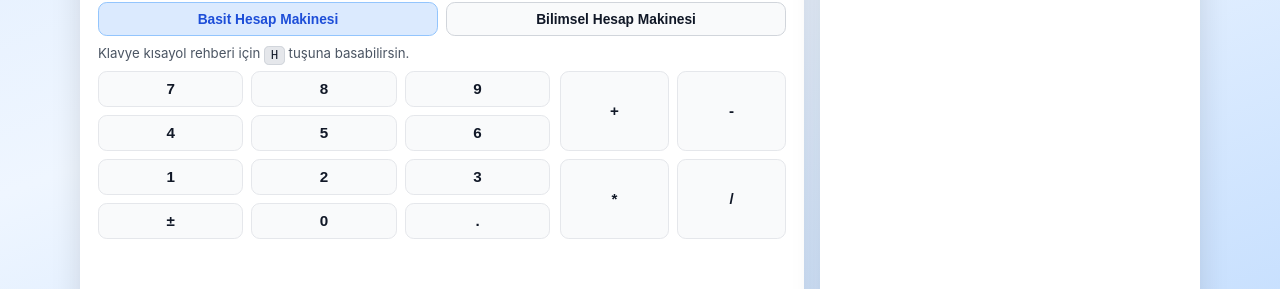
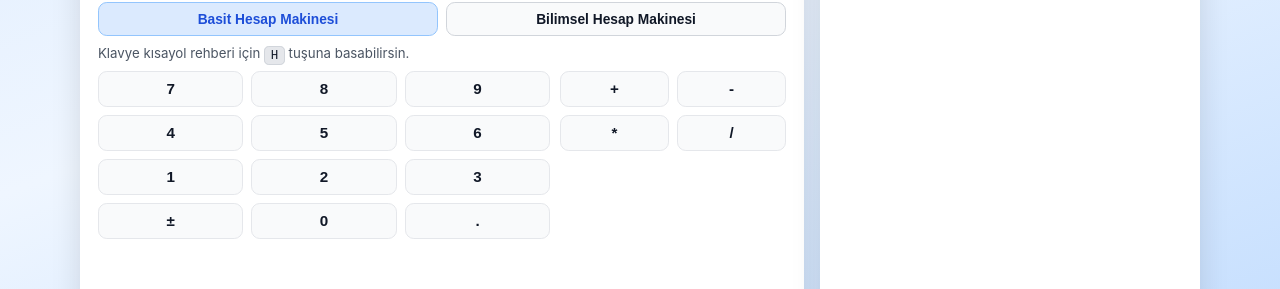
Before and after one commit to alikizilirmak/reactWithTypeScript, a React (Vite) app: page / in a window 1280 px wide. Shown: the part 374-663 px from the top of the page. Built offline with nearby package versions, Linux system fonts and the light colour scheme.

Commit message:
Keep number keypad size stable across calculator modes
Co-authored-by: Ali Kızılırmak <akzlrmk.1990@gmail.com>

```diff
--- a/src/App.css
+++ b/src/App.css
@@ -138,6 +138,7 @@
   grid-template-columns: 2fr 1fr;
   gap: 0.6rem;
   align-self: start;
+  align-items: start;
   min-height: 0;
 }
 
@@ -151,6 +152,7 @@
 .number-pad {
   grid-template-columns: repeat(3, minmax(0, 1fr));
   grid-template-rows: repeat(4, minmax(36px, 1fr));
+  align-self: start;
 }
 
 .operator-pad {
```
